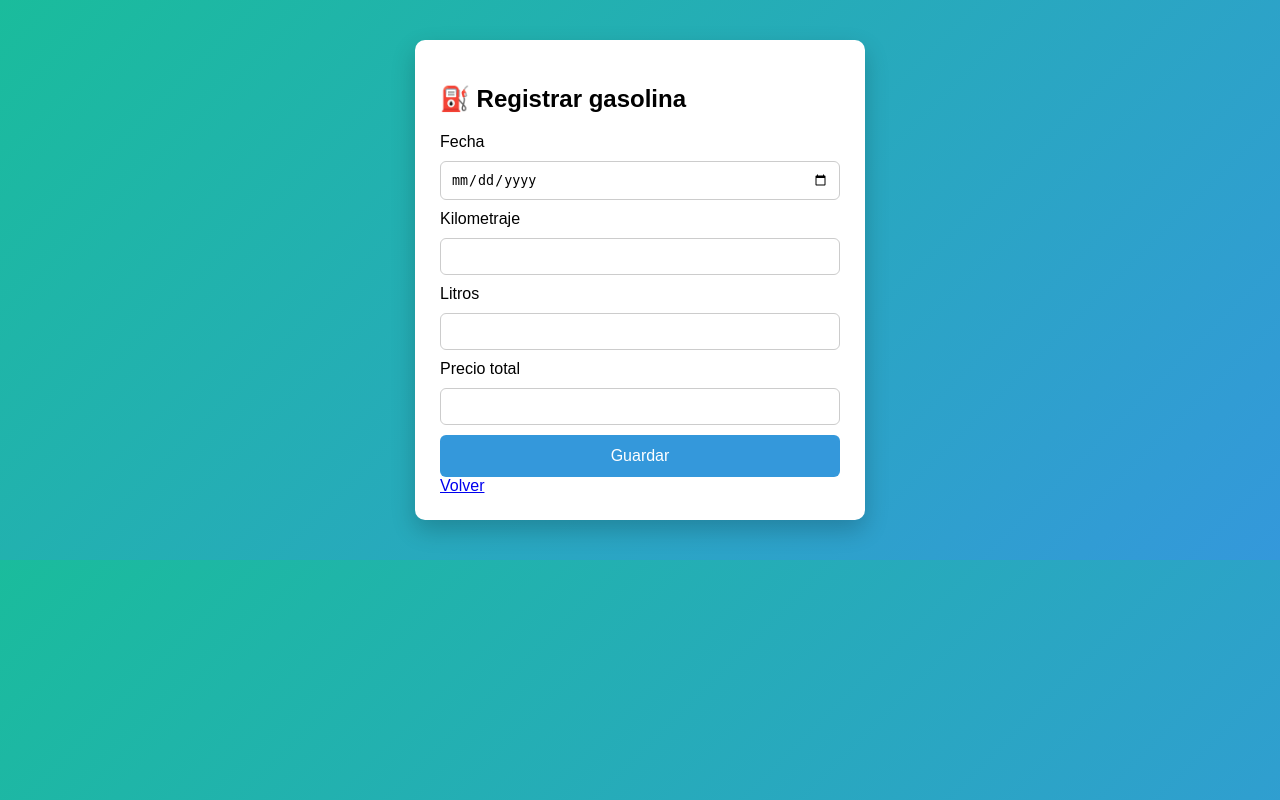
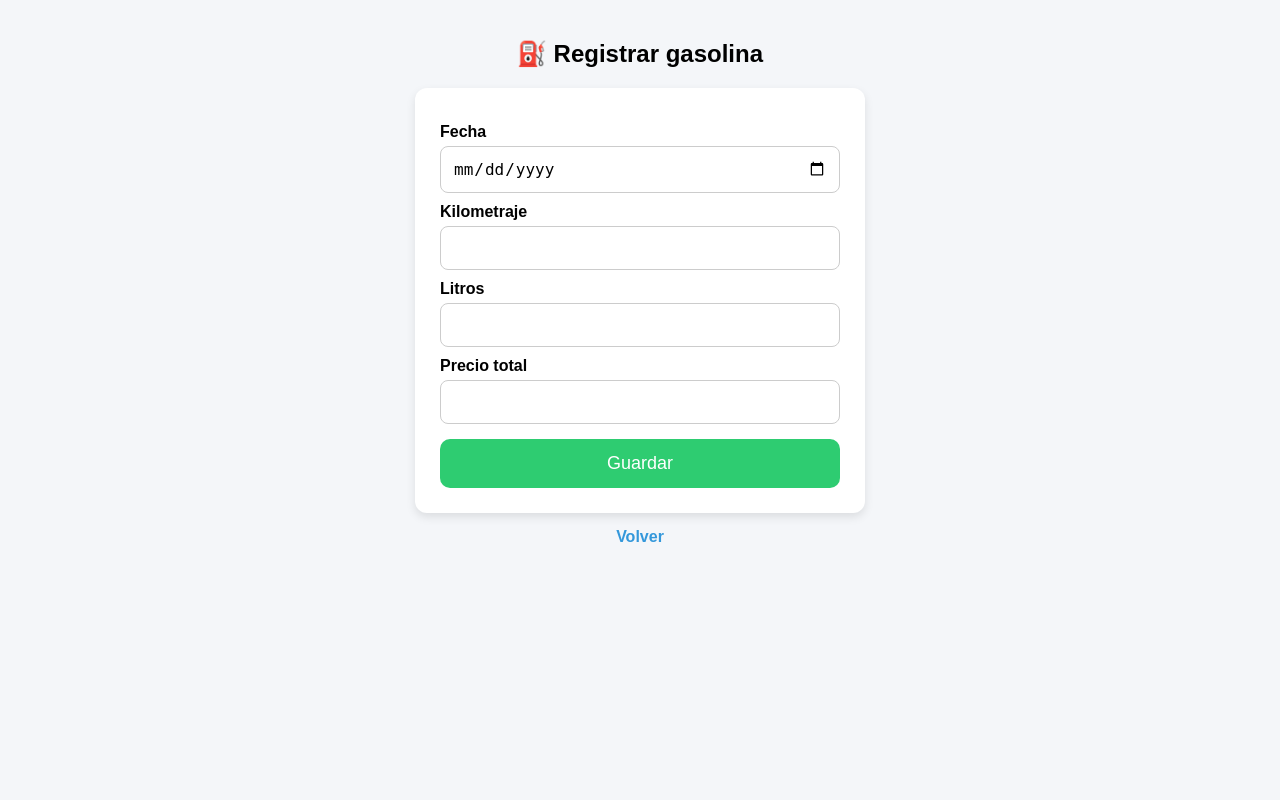
Before and after one commit to Arkaware/Moto-Control-Pro, a Flask app: page /gasolina in a window 1280 px wide. Run offline with Flask 3, Linux system fonts and the light colour scheme.

Commit message:
fix render

```diff
--- a/static/style.css
+++ b/static/style.css
@@ -1,68 +1,60 @@
-.btn{
-
-display:block;
-padding:15px;
-margin:15px 0;
-
-background:#2ecc71;
-
-color:white;
-text-decoration:none;
-
-text-align:center;
-
-font-size:18px;
-
-border-radius:10px;
-
-}
 body{
-    font-family: Arial, Helvetica, sans-serif;
-    background: linear-gradient(135deg,#1abc9c,#3498db);
-    margin:0;
-    padding:0;
+background:#f4f6f9;
+font-family:Arial, sans-serif;
+margin:0;
+padding:20px;
 }
 
-.container{
-    max-width:400px;
-    margin:40px auto;
-    background:white;
-    padding:25px;
-    border-radius:10px;
-    box-shadow:0 10px 25px rgba(0,0,0,0.2);
-}
-
-h1{
-    text-align:center;
-    margin-bottom:20px;
+h1, h2{
+text-align:center;
 }
 
 form{
-    display:flex;
-    flex-direction:column;
-    gap:10px;
+max-width:400px;
+margin:auto;
+background:white;
+padding:25px;
+border-radius:12px;
+box-shadow:0 4px 10px rgba(0,0,0,0.1);
+}
+
+label{
+font-weight:bold;
+display:block;
+margin-top:10px;
 }
 
 input{
-    padding:10px;
-    border-radius:6px;
-    border:1px solid #ccc;
+width:100%;
+padding:12px;
+margin-top:5px;
+border-radius:8px;
+border:1px solid #ccc;
+font-size:16px;
+box-sizing:border-box;
 }
 
 button{
-    background:#3498db;
-    color:white;
-    border:none;
-    padding:12px;
-    border-radius:6px;
-    font-size:16px;
+width:100%;
+padding:14px;
+margin-top:15px;
+background:#2ecc71;
+border:none;
+color:white;
+font-size:18px;
+border-radius:10px;
+cursor:pointer;
 }
 
 button:hover{
-    background:#2980b9;
+background:#27ae60;
 }
 
 a{
-    text-align:center;
-    margin-top:10px;
+display:block;
+text-align:center;
+margin-top:15px;
+text-decoration:none;
+color:#3498db;
+font-weight:bold;
 }
```
